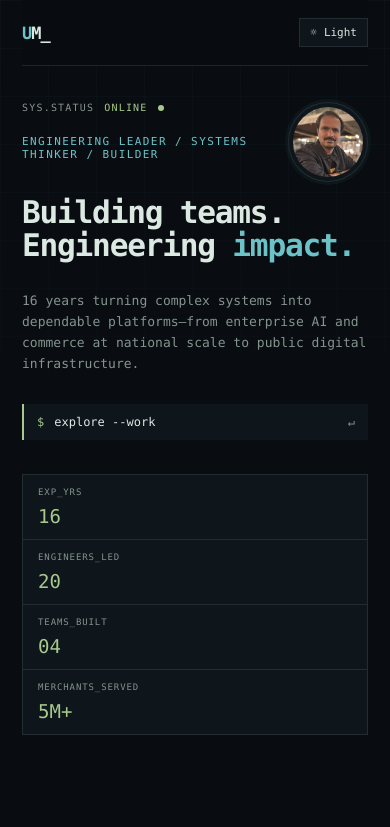
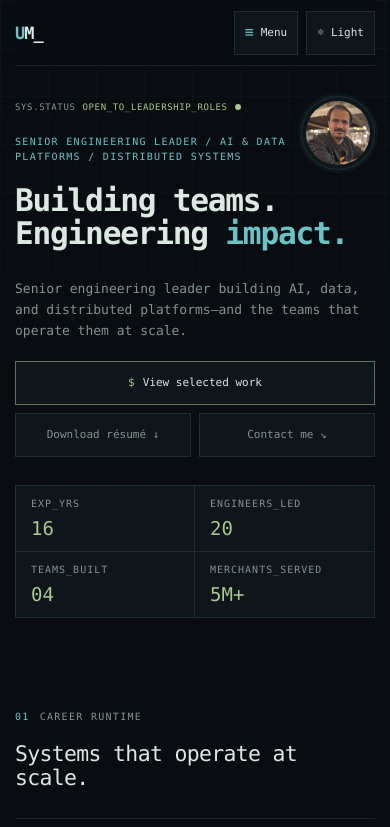
Before and after one commit to utkarshmankad/utkarsh-portfolio, a Next.js app: page / in a window 390 px wide. Shown: the top 827 px of the page. Built offline with nearby package versions, Linux system fonts and the light colour scheme.

Commit message:
feat: improve portfolio usability and conversion

```diff
--- a/app/globals.css
+++ b/app/globals.css
@@ -52,3 +52,59 @@
 /* Scannable CDAC narrative and resume-backed leadership protocol. */
 .leadership-section>.leadership-content{max-width:760px}.leadership-content>p{max-width:670px}.leadership-content>ul{display:grid;grid-template-columns:repeat(2,1fr);gap:0;margin:22px 0 0;padding:0;border-top:1px solid var(--line);border-left:1px solid var(--line);list-style:none}.leadership-content>ul li{display:flex;align-items:center;gap:12px;min-height:48px;padding:10px 13px;border-right:1px solid var(--line);border-bottom:1px solid var(--line);color:var(--text);font:11px ui-monospace,SFMono-Regular,Menlo,monospace}.leadership-content>ul span{color:var(--cyan);font-size:9px}.leadership-content blockquote{max-width:670px}
 @media(max-width:560px){.leadership-content>ul{grid-template-columns:1fr}}
+
+/* Phase 1: accessible navigation, clearer positioning, and conversion paths. */
+.skip-link{position:fixed;top:10px;left:10px;z-index:100;padding:10px 14px;border:1px solid var(--cyan);background:var(--surface);color:var(--ink);font:12px ui-monospace,SFMono-Regular,Menlo,monospace;transform:translateY(-160%)}
+.skip-link:focus{transform:translateY(0)}
+:where(a,button):focus-visible{outline:2px solid var(--cyan);outline-offset:4px}
+.menu-button{display:none;align-items:center;gap:7px;margin-left:auto;min-height:38px;padding:7px 10px;border:1px solid var(--line);background:var(--surface);color:var(--ink);font:11px ui-monospace,SFMono-Regular,Menlo,monospace;cursor:pointer}
+.menu-button span{color:var(--cyan);font-size:15px;line-height:1}
+.hero-signal b{overflow-wrap:anywhere}
+.hero-actions{display:flex;flex-wrap:wrap;gap:8px;align-items:center}
+.hero-actions a,.resume-link{display:inline-flex;min-height:42px;align-items:center;justify-content:center;padding:10px 12px;border:1px solid var(--line);background:var(--surface);color:var(--muted);font:11px ui-monospace,SFMono-Regular,Menlo,monospace;transition:border-color .2s,color .2s,background .2s}
+.hero-actions a:hover,.resume-link:hover{border-color:var(--cyan);color:var(--cyan)}
+.hero-actions .primary-action{border-color:color-mix(in srgb,var(--lime) 45%,var(--line));color:var(--ink)}
+.hero-actions .primary-action span{margin-right:8px;color:var(--lime)}
+.contact-actions{display:flex;flex-wrap:wrap;align-items:center;gap:18px}
+.resume-link{min-height:44px}
+
+@media(max-width:820px){
+  html{scroll-padding-top:74px}
+  .nav{position:sticky}
+  .menu-button{display:flex;min-height:44px}
+  .theme-button{min-height:44px;margin-left:8px}
+  .nav-links{position:absolute;top:calc(100% + 1px);left:0;right:0;display:none;margin:0;padding:9px;border:1px solid var(--line);background:color-mix(in srgb,var(--surface) 96%,transparent);box-shadow:0 18px 30px rgba(0,0,0,.18);backdrop-filter:blur(16px)}
+  .nav-links.is-open{display:grid;grid-template-columns:1fr 1fr;gap:4px}
+  .nav-links a{display:flex;min-height:44px;align-items:center;padding:9px 11px;border:1px solid transparent;font-size:11px}
+  .nav-links a:hover{border-color:var(--line);background:var(--surface-2)}
+  .hero-intro{align-items:center}
+  .hero-bottom{gap:20px}
+  .hero-actions{display:grid;grid-template-columns:1fr 1fr}
+  .hero-actions .primary-action{grid-column:1/-1}
+  .hero-actions a{min-height:44px}
+  .metrics{grid-template-columns:1fr 1fr;margin-top:28px}
+  .metrics article:nth-child(2){border-right:0}
+  .metrics article:nth-child(-n+2){border-bottom:1px solid var(--line)}
+  .metrics article:nth-child(3){border-right:1px solid var(--line);border-bottom:0}
+  .metrics article:last-child{border-bottom:0}
+  .metrics small,.timeline-row li,.role-stack>span,.article-grid div,.article-grid b,.oss-grid small,.oss-grid b,.product-grid small,.product-grid>a>span,.project-grid b,.project-tech,.footer-bottom{font-size:10px}
+  .timeline-row p,.product-grid p,.project-grid p,.oss-grid p,.article-grid p,.leadership-section>div>p,blockquote{font-size:12px}
+}
+
+@media(max-width:560px){
+  .shell{width:min(100% - 30px,680px)}
+  .brand{min-width:44px;min-height:44px;display:flex;align-items:center}
+  .theme-button{min-width:66px;justify-content:center}
+  .hero{padding-top:30px}
+  .hero-intro{gap:14px}
+  .eyebrow{font-size:10px;line-height:1.5}
+  .hero-signal{gap:7px;font-size:9px;letter-spacing:.07em}
+  .profile-photo img{width:64px;height:64px}
+  .metrics{grid-template-columns:1fr 1fr}
+  .metrics article:nth-child(n){border-bottom:0}
+  .metrics article:nth-child(odd){border-right:1px solid var(--line)}
+  .metrics article:nth-child(-n+2){border-bottom:1px solid var(--line)}
+  .contact-actions{align-items:stretch;flex-direction:column}
+  .contact-link,.resume-link{min-height:44px;justify-content:space-between}
+  .footer-bottom>a{display:flex;min-height:44px;align-items:center}
+}
--- a/app/page.tsx
+++ b/app/page.tsx
@@ -44,13 +44,17 @@
 
 export default function Home() {
   const [dark, setDark] = useState(true);
+  const [mobileMenuOpen, setMobileMenuOpen] = useState(false);
   useEffect(() => { const saved = localStorage.getItem("theme"); queueMicrotask(() => setDark(saved ? saved === "dark" : true)); }, []);
   useEffect(() => { document.documentElement.dataset.theme = dark ? "dark" : "light"; localStorage.setItem("theme", dark ? "dark" : "light"); }, [dark]);
 
+  const closeMobileMenu = () => setMobileMenuOpen(false);
+
   return <main id="top">
-    <nav className="nav shell" aria-label="Primary navigation"><a className="brand" href="#top"><span>U</span>M_</a><div className="nav-links"><a href="#work">01.Work</a><a href="#products">02.Products</a><a href="#projects">03.Builds</a><a href="#open-source">04.OSS</a><a href="#writing">05.Writing</a><a href="#contact">06.Contact</a></div><button className="theme-button" onClick={() => setDark(!dark)} aria-label={`Switch to ${dark ? "light" : "dark"} theme`}><span aria-hidden>{dark ? "☼" : "◐"}</span>{dark ? "Light" : "Dark"}</button></nav>
+    <a className="skip-link" href="#content">Skip to content</a>
+    <nav className="nav shell" aria-label="Primary navigation"><a className="brand" href="#top" aria-label="Utkarsh Mankad, back to top"><span>U</span>M_</a><div className={`nav-links${mobileMenuOpen ? " is-open" : ""}`} id="primary-navigation"><a href="#work" onClick={closeMobileMenu}>01.Work</a><a href="#products" onClick={closeMobileMenu}>02.Products</a><a href="#projects" onClick={closeMobileMenu}>03.Builds</a><a href="#open-source" onClick={closeMobileMenu}>04.OSS</a><a href="#writing" onClick={closeMobileMenu}>05.Writing</a><a href="#contact" onClick={closeMobileMenu}>06.Contact</a></div><button className="menu-button" type="button" aria-controls="primary-navigation" aria-expanded={mobileMenuOpen} aria-label={`${mobileMenuOpen ? "Close" : "Open"} section navigation`} onClick={() => setMobileMenuOpen(!mobileMenuOpen)}><span aria-hidden>{mobileMenuOpen ? "×" : "≡"}</span>Menu</button><button className="theme-button" onClick={() => setDark(!dark)} aria-label={`Switch to ${dark ? "light" : "dark"} theme`}><span aria-hidden>{dark ? "☼" : "◐"}</span>{dark ? "Light" : "Dark"}</button></nav>
 
-    <header className="hero shell"><div className="hero-intro"><div><div className="hero-signal"><span>SYS.STATUS</span><b>ONLINE</b><i /></div><p className="eyebrow">Engineering leader / Systems thinker / Builder</p></div><div className="profile-photo"><Image src="/utkarsh.jpg" alt="Utkarsh Mankad" width={88} height={88} priority /></div></div><h1>Building teams.<br />Engineering <em>impact.</em></h1><div className="hero-bottom"><p>16 years turning complex systems into dependable platforms—from enterprise AI and commerce at national scale to public digital infrastructure.</p><div className="command"><span>$</span><a href="#work">explore --work</a><i>↵</i></div></div><div className="metrics"><article><small>EXP_YRS</small><b>16</b></article><article><small>ENGINEERS_LED</small><b>20</b></article><article><small>TEAMS_BUILT</small><b>04</b></article><article><small>MERCHANTS_SERVED</small><b>5M+</b></article></div></header>
+    <header className="hero shell" id="content" tabIndex={-1}><div className="hero-intro"><div><div className="hero-signal"><span>SYS.STATUS</span><b>OPEN_TO_LEADERSHIP_ROLES</b><i /></div><p className="eyebrow">Senior engineering leader / AI &amp; data platforms / Distributed systems</p></div><div className="profile-photo"><Image src="/utkarsh.jpg" alt="Utkarsh Mankad" width={88} height={88} priority /></div></div><h1>Building teams.<br />Engineering <em>impact.</em></h1><div className="hero-bottom"><p>Senior engineering leader building AI, data, and distributed platforms—and the teams that operate them at scale.</p><div className="hero-actions" aria-label="Portfolio actions"><a className="primary-action" href="#work"><span aria-hidden>$</span> View selected work</a><a href="/utkarsh-mankad-resume.pdf" download>Download résumé ↓</a><a href="#contact">Contact me ↘</a></div></div><div className="metrics"><article><small>EXP_YRS</small><b>16</b></article><article><small>ENGINEERS_LED</small><b>20</b></article><article><small>TEAMS_BUILT</small><b>04</b></article><article><small>MERCHANTS_SERVED</small><b>5M+</b></article></div></header>
 
     <section className="section shell" id="work"><SectionTitle number="01" label="Career runtime">Systems that operate at scale.</SectionTitle><div className="timeline">{roles.map((role, index) => <article className="timeline-row" key={role.company}><div className="node">0{index + 1}</div><time>{role.period}</time><div><h3>{role.company}</h3><p className="role-title">{role.role}</p><p>{role.summary}</p><ul className="role-wins">{role.wins.map(win => <li key={win}>{win}</li>)}</ul><div className="role-stack"><span>TECH_STACK[]</span><ul>{role.tech.map(technology => <li key={technology}>{technology}</li>)}</ul></div></div></article>)}</div></section>
 
@@ -64,6 +68,6 @@
 
     <section className="section shell leadership-section"><SectionTitle number="06" label="Leadership protocol">Clarity over noise. Outcomes over activity.</SectionTitle><div className="leadership-content"><p>My leadership practice connects organisation health, executive alignment, and accountable delivery—turning strategy into systems that teams can execute with confidence.</p><ul>{leadershipCompetencies.map((competency, index) => <li key={competency}><span>{String(index + 1).padStart(2, "0")}</span>{competency}</li>)}</ul><blockquote>Turn ambiguity into direction—and leave every system stronger than you found it.</blockquote></div></section>
 
-    <footer id="contact"><div className="shell"><p className="footer-code">READY_FOR_NEXT_CHALLENGE = TRUE</p><h2>Let’s engineer<br /><em>what’s next.</em></h2><a className="contact-link" href="mailto:utkarsh.mankad@gmail.com">utkarsh.mankad@gmail.com <span>↗</span></a><div className="footer-bottom"><span>© {new Date().getFullYear()} Utkarsh Mankad</span><div><a href="https://github.com/utkarshmankad" target="_blank" rel="noreferrer">GitHub ↗</a><a href="https://www.linkedin.com/in/utkarsh-mankad/" target="_blank" rel="noreferrer">LinkedIn ↗</a></div><a href="#top">Back to top ↑</a></div></div></footer>
+    <footer id="contact"><div className="shell"><p className="footer-code">READY_FOR_NEXT_CHALLENGE = TRUE</p><h2>Let’s engineer<br /><em>what’s next.</em></h2><div className="contact-actions"><a className="contact-link" href="mailto:utkarsh.mankad@gmail.com">Email Utkarsh <span>↗</span></a><a className="resume-link" href="/utkarsh-mankad-resume.pdf" download>Download résumé ↓</a></div><div className="footer-bottom"><span>© {new Date().getFullYear()} Utkarsh Mankad</span><div><a href="https://github.com/utkarshmankad" target="_blank" rel="noreferrer">GitHub ↗</a><a href="https://www.linkedin.com/in/utkarsh-mankad/" target="_blank" rel="noreferrer">LinkedIn ↗</a></div><a href="#top">Back to top ↑</a></div></div></footer>
   </main>;
 }
```
Also changed, not shown: 2 other files (tests, documents, lock files or other folders).
